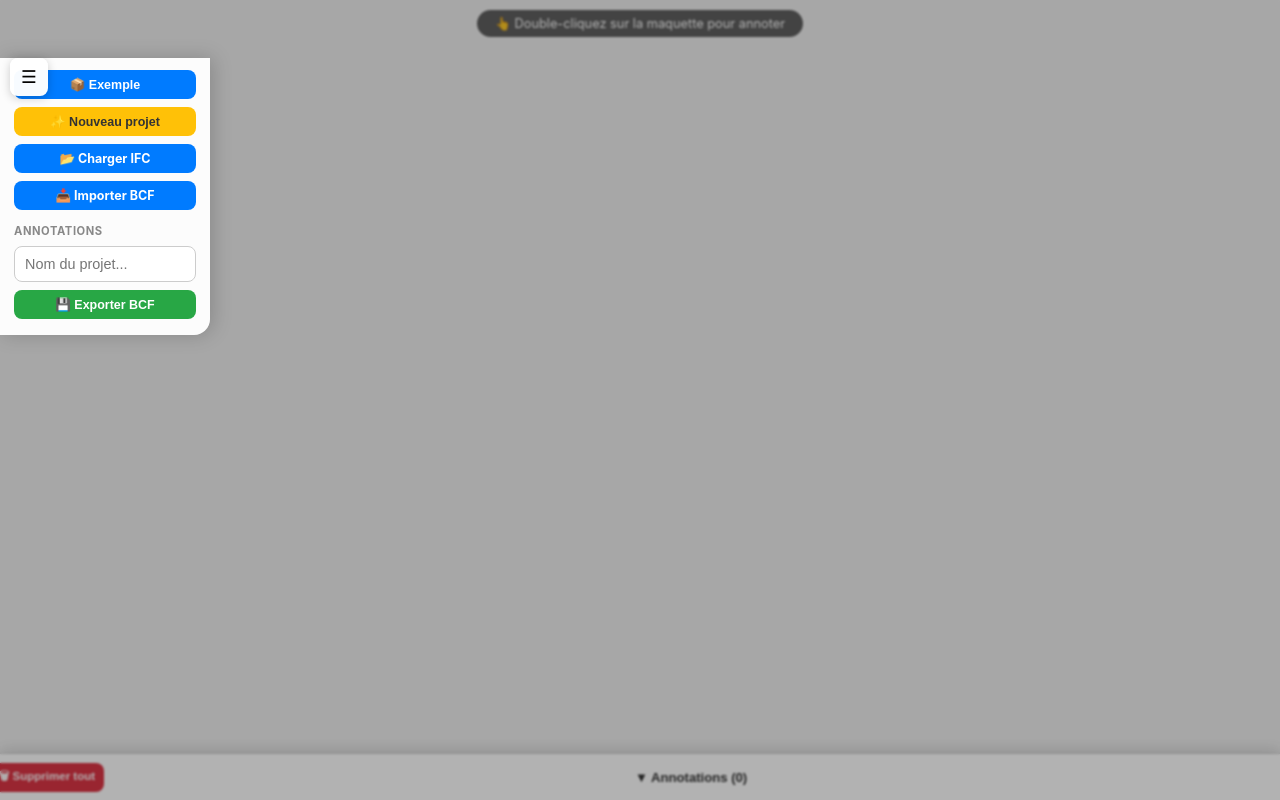
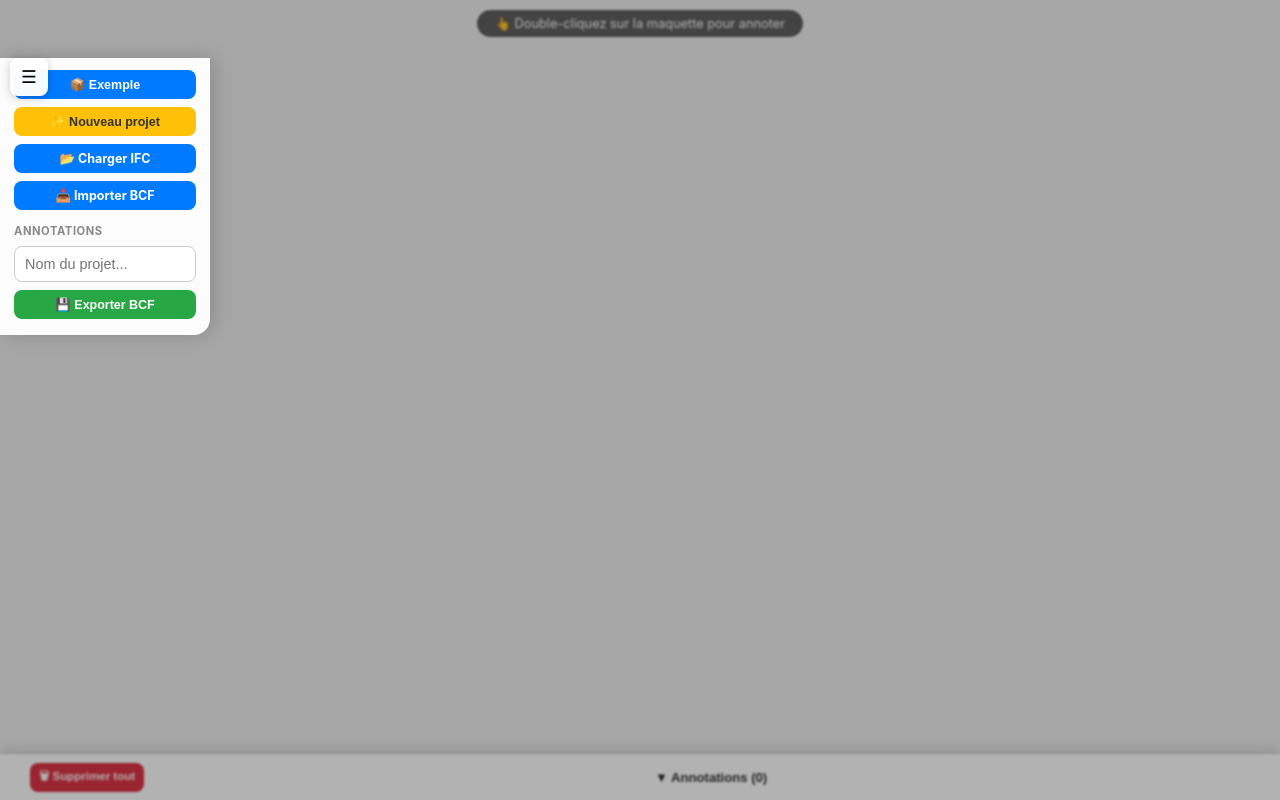
Before and after one commit to ts-phan/IFCViewer, a plain HTML site: page index.html in a window 1280 px wide. Drawn offline with nearby package versions, Linux system fonts and the light colour scheme; a script that the page names is missing.

Commit message:
Update index.html

```diff
--- a/index.html
+++ b/index.html
@@ -164,7 +164,7 @@
             padding: 5px 9px; cursor: pointer;
             display: flex; align-items: center; gap: 4px;
             white-space: nowrap;
-            margin-left: -20px;
+            margin-left: 20px;
         }
         #sheet-bar #btn-supprimer-tout-top:active { filter: brightness(0.9); }
 
```
